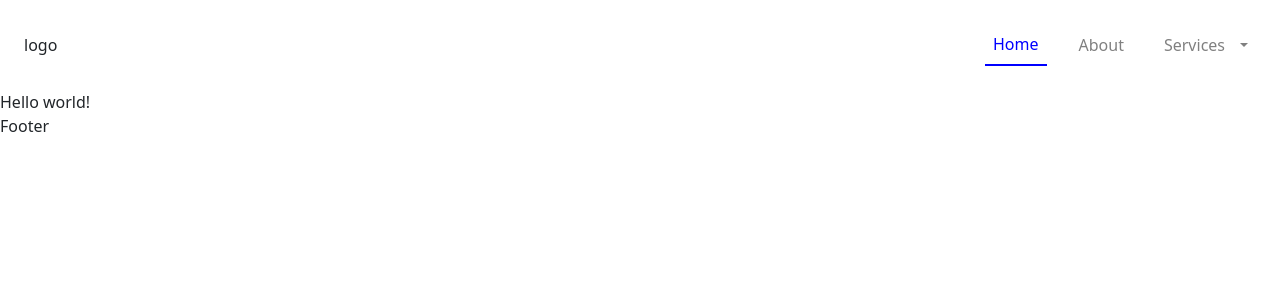
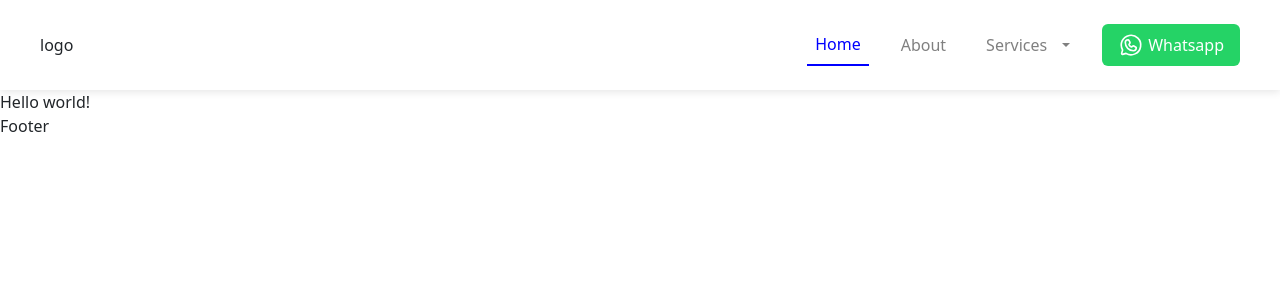
Before and after one commit to Chy-Zaber-Bin-Zahid/CodeSync5, a Next.js app: page / in a window 1280 px wide. Shown: the top 300 px of the page. Built offline with nearby package versions, Linux system fonts and the light colour scheme.

Commit message:
navbar done only logo left

```diff
--- a/app/globals.css
+++ b/app/globals.css
@@ -23,3 +23,11 @@
 .dropdown-toggle-active:hover {
     color: #0000ff !important;
 }
+
+.dropdown-menu {
+    left: -75% !important;
+  }
+
+.drop-menu{
+    color: #808080 !important;
+}
--- a/components/Navbar.tsx
+++ b/components/Navbar.tsx
@@ -6,13 +6,15 @@ import { usePathname } from 'next/navigation'
 import ButtonGroup from 'react-bootstrap/ButtonGroup';
 import Dropdown from 'react-bootstrap/Dropdown';
 import 'bootstrap/dist/css/bootstrap.min.css';
+import { WhatsappLogo } from 'phosphor-react';
 
 function Navbar() {
     const currentPath = usePathname();
     const baseLinkClass = "px-2 py-2 transition-all duration-300 no-underline";
     const baseLinkActiveClass = "text-nav-active border-b-2 border-nav-active hover:text-nav-active";
     return (
-        <div className='flex gap-2 justify-between items-center p-4'>
+        <div className='sticky top-0 shadow-nav-shadow p-4 z-50'>
+            <div className="flex gap-2 justify-between items-center max-w-[1200px] mx-auto" >
                 <div>logo</div>
                 <div className='flex justify-between items-center gap-4' >
                     <Link href="/" className={`${baseLinkClass} ${currentPath === "/" ? baseLinkActiveClass : "hover:text-nav-hover text-nav-default"}`}>Home</Link>
@@ -23,12 +25,22 @@ function Navbar() {
                         <Dropdown.Toggle split variant="success" id="dropdown-split-basic" className={`dropdown-toggle ${currentPath === "/services" ? "dropdown-toggle-active" : ""
                             }`} />
 
-                    <Dropdown.Menu>
-                        <Dropdown.Item href="#/action-1">Action</Dropdown.Item>
-                        <Dropdown.Item href="#/action-2">Another action</Dropdown.Item>
-                        <Dropdown.Item href="#/action-3">Something else</Dropdown.Item>
+                        <Dropdown.Menu className='dropdown-menu'>
+                            <Dropdown.Item href="#/action-1" className='drop-menu'>Web Application</Dropdown.Item>
+                            <Dropdown.Item href="#/action-2" className='drop-menu'>Mobile Application</Dropdown.Item>
+                            <Dropdown.Item href="#/action-3" className='drop-menu'>DevOps</Dropdown.Item>
                         </Dropdown.Menu>
                     </Dropdown>
+                    <a
+                        href="https://rosetech.dev/services/devops/"
+                        target="_blank"
+                        rel="noopener noreferrer"
+                        className="bg-[#25d366] rounded text-white flex justify-center items-center gap-1 py-2 px-3 transition-all duration-300 hover:bg-[#1eab5e] no-underline"
+                    >
+                        <WhatsappLogo size={26} />
+                        Whatsapp
+                    </a>
+                </div>
             </div>
         </div>
     )
--- a/package.json
+++ b/package.json
@@ -11,6 +11,7 @@
   "dependencies": {
     "bootstrap": "^5.3.3",
     "next": "14.2.8",
+    "phosphor-react": "^1.4.1",
     "react": "^18",
     "react-bootstrap": "^2.10.4",
     "react-dom": "^18"
--- a/tailwind.config.ts
+++ b/tailwind.config.ts
@@ -15,6 +15,9 @@ const config: Config = {
         'nav-hover': "#000000",
         'nav-active': "#0000ff",
       },
+      boxShadow: {
+        'nav-shadow': '0 2px 8px rgba(0, 0, 0, 0.1)',
+      },
     },
   },
   plugins: [],
```
Also changed, not shown: 1 other file (tests, documents, lock files or other folders). Lines whose indentation alone changed are shown as unchanged.
